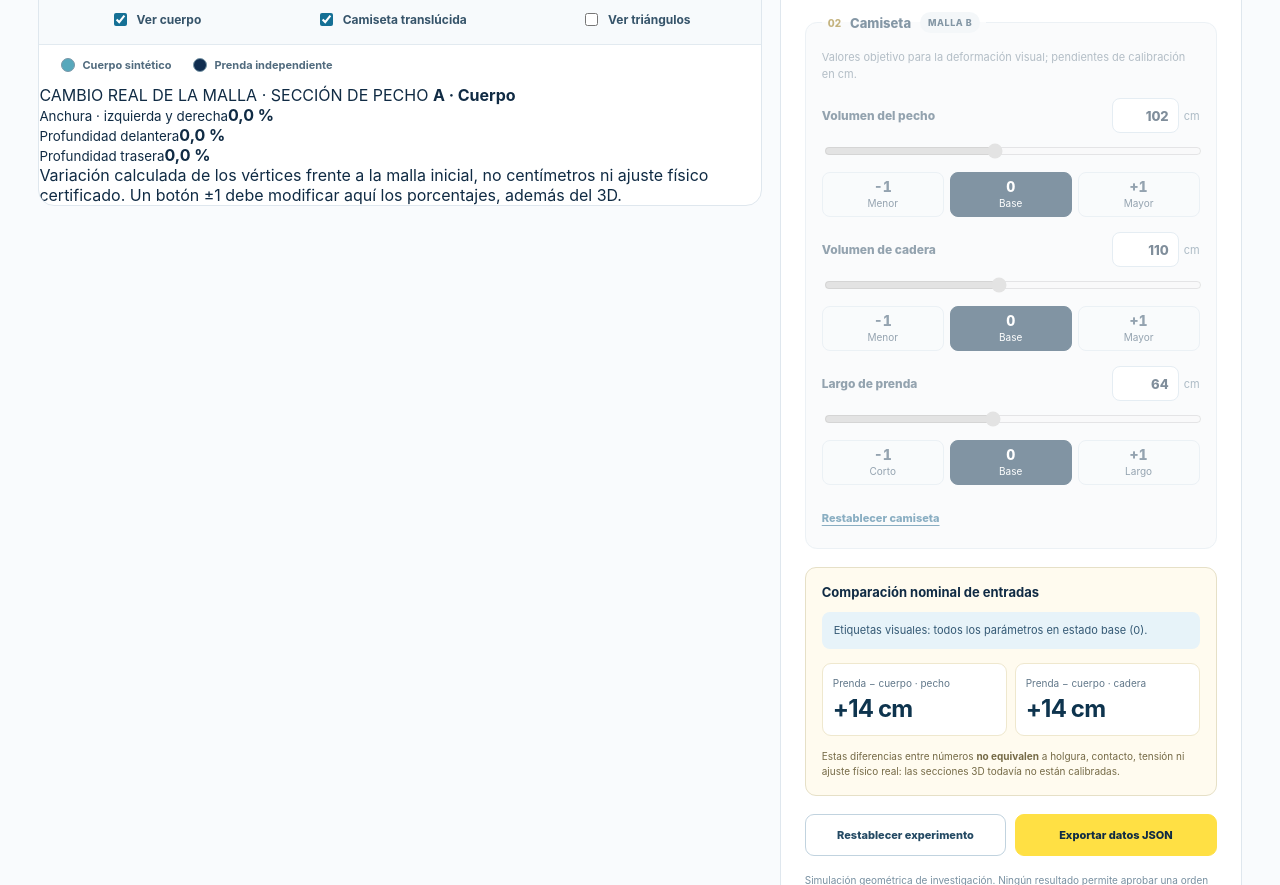
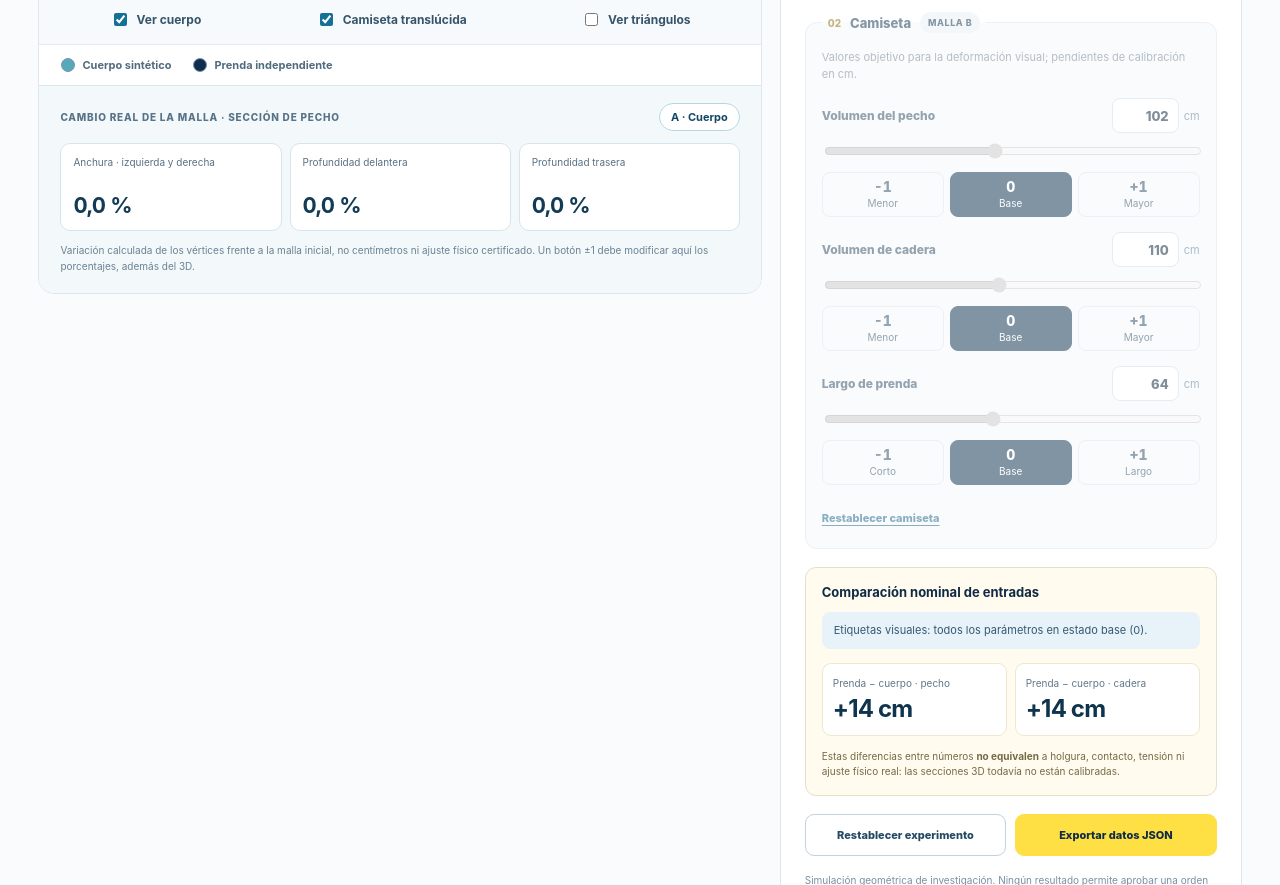
Before and after one commit to dunay2/nubyra-site, a website: page configurador-3d/fit-lab/index.html in a window 1280 px wide. Shown: the part 1165-2050 px from the top of the page. Drawn offline with nearby package versions, Linux system fonts and the light colour scheme.

Commit message:
style(fit-lab): diagnóstico legible de expansión tridimensional de pecho

```diff
--- a/configurador-3d/fit-lab/styles.css
+++ b/configurador-3d/fit-lab/styles.css
@@ -76,3 +76,15 @@ footer{font-size:11px;color:#7b8e9e;margin-top:45px;padding:22px 0;border-top:1p
 .discrete-status{font-size:11px;line-height:1.5;margin:0 0 14px;padding:10px 12px;border-radius:8px;background:#e7f3f9;color:#345974;}
 .result .discrete-status{margin-top:0;font-size:11px;color:#345974;}
 @media(max-width:620px){.discrete-options button{min-height:48px}.discrete-hint{padding:11px}.discrete-options{gap:5px}}
+
+/* Diagnóstico visible de deformación sobre vértices: anchura, frente y espalda. */
+.geometry-feedback{border-top:1px solid #dce6ed;padding:17px 21px 19px;background:#f3f8fb}
+.geometry-feedback__top{display:flex;align-items:center;justify-content:space-between;gap:12px;margin-bottom:12px}
+.geometry-feedback__top span{font-size:10px;color:#587388;letter-spacing:.08em;font-weight:850}
+.geometry-feedback__top strong{font-size:11px;color:#124664;border:1px solid #b7d6e5;background:#fff;border-radius:15px;padding:6px 11px;white-space:nowrap}
+.geometry-feedback__stats{display:grid;grid-template-columns:repeat(3,minmax(0,1fr));gap:8px}
+.geometry-feedback__stats>div{background:#fff;border:1px solid #d6e4ec;border-radius:10px;min-width:0;padding:11px 12px}
+.geometry-feedback__stats small{display:block;color:#597184;font-size:10px;line-height:1.4;min-height:30px}
+.geometry-feedback__stats strong{display:block;color:#123c55;font-size:22px;letter-spacing:-.04em;line-height:1.25;font-variant-numeric:tabular-nums;margin-top:7px}
+.geometry-feedback>p{color:#698293;font-size:10px;line-height:1.55;margin-top:12px}
+@media(max-width:620px){.geometry-feedback{padding:15px 12px}.geometry-feedback__top{flex-wrap:wrap}.geometry-feedback__stats{gap:5px}.geometry-feedback__stats>div{padding:9px 7px}.geometry-feedback__stats small{min-height:43px;font-size:9px}.geometry-feedback__stats strong{font-size:18px}}
```
